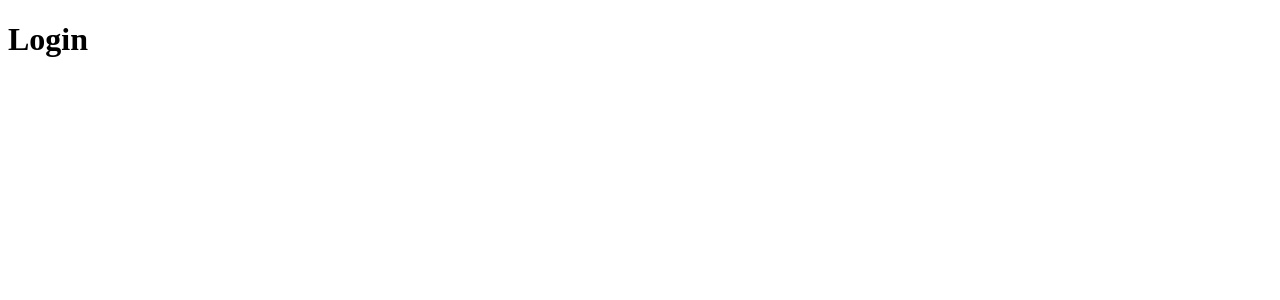
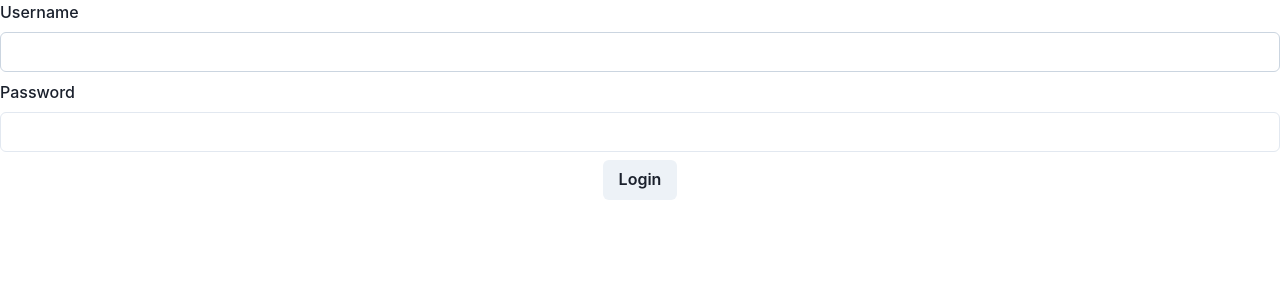
Before and after one commit to jasondbelt/clean_routine, a React (Vite) app in the folder front-end/: page /login in a window 1280 px wide. Shown: the top 300 px of the page. Built offline with nearby package versions, Linux system fonts and the light colour scheme.

Commit message:
login connected

```diff
--- a/front-end/src/App.jsx
+++ b/front-end/src/App.jsx
@@ -4,17 +4,19 @@
 // import viteLogo from '/vite.svg'
 import './App.css'
 import { Link, Outlet } from 'react-router-dom'
+import { ChakraProvider } from '@chakra-ui/react'
 
 
 function App() {
 
   return (
-    <>
+    // wrap app in ChakraProvider to enable Chakra UI styling and theming
+    <ChakraProvider>
       <div>
         {/* <h1>Welcome to the App!</h1> */}
         <Outlet />
       </div>
-    </>
+    </ChakraProvider>
   )
 }
 
--- a/front-end/src/auth_pages/LoginPage.jsx
+++ b/front-end/src/auth_pages/LoginPage.jsx
@@ -1,6 +1,40 @@
 //LOGINPAGE.JSX
+// import Chakra UI components
+import { VStack, Button, FormControl, FormLabel, Input } from "@chakra-ui/react";
+import { useState } from 'react'
+// import login function from API endpoint module
+import { login } from '../endpoints/auth_api'
+
 const LoginPage = () => {
-  return <h1>Login</h1>
+
+  // local state for storing user input
+  const [username, setUsername] = useState('')
+  const [password, setPassword] = useState('')
+
+  // handle login button click
+  const handleLogin = () => {
+    login(username, password)
+  }
+
+  return (
+    // onChange updates state on input change
+    // value is controlled component bound to state
+    <VStack>
+      <FormControl>
+        <FormLabel>Username</FormLabel>
+        <Input onChange={(e) => setUsername(e.target.value)}
+          value={username}
+          type='text' />
+      </FormControl>
+      <FormControl>
+        <FormLabel>Password</FormLabel>
+        <Input onChange={(e) => setPassword(e.target.value)}
+          value={password}
+          type='password' />
+      </FormControl>
+      <Button onClick={handleLogin}>Login</Button>
+    </VStack>
+  )
 }
 
 export default LoginPage;
--- /dev/null
+++ b/front-end/src/endpoints/auth_api.jsx
@@ -0,0 +1,23 @@
+//AUTH_API.jsx
+import axios from 'axios'
+
+const BASE_URL = 'http://127.0.0.1:8000/'
+const LOGIN_URL = `${BASE_URL}api/users/token/`
+
+// takes in username and password, sends to backend for authentication
+// tested by going to application/cookies and seeing access and refresh token
+// in google developer tools
+export const login = async (username, password) => {
+  const response = await axios.post(LOGIN_URL,
+    // json object data sent in body of request (what the user typed)
+    // {
+    //   "username": "whateverTheUserTyped",
+    //   "password": "whateverTheUserTyped"
+    // }
+    {username:username, password:password},
+    // includes cookes in the request
+    { withCredentials:true}
+  )
+  // if it was just response.data, you'd just see success boolean
+  return response.data.success
+}
```
Also changed, not shown: 1 other file (tests, documents, lock files or other folders).
